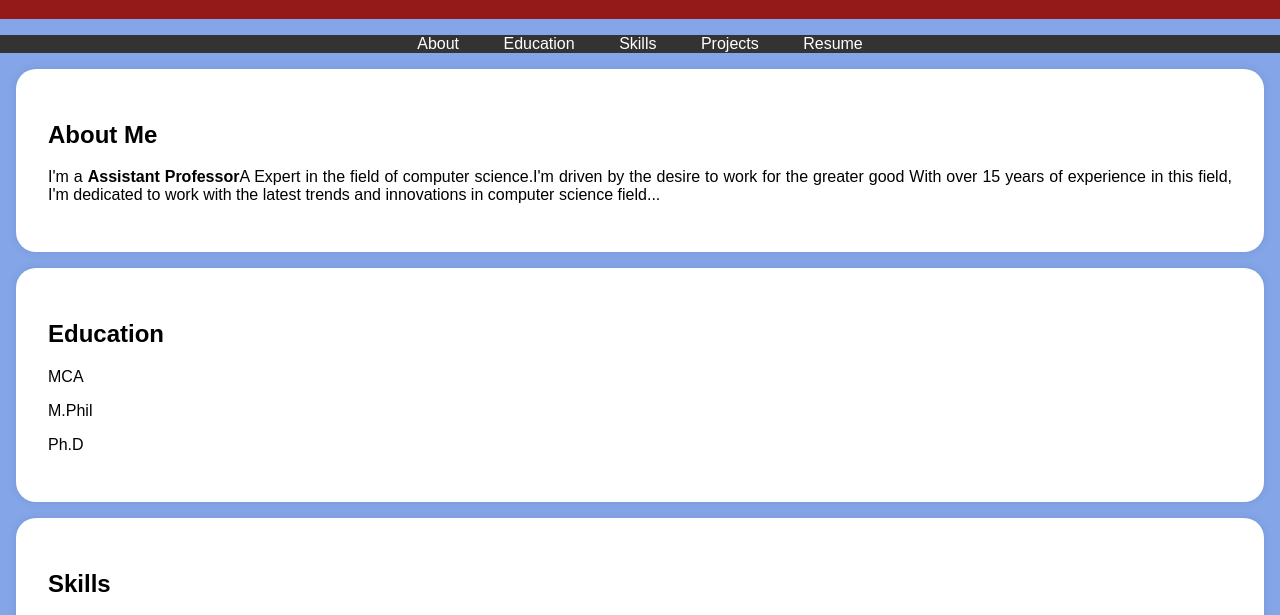
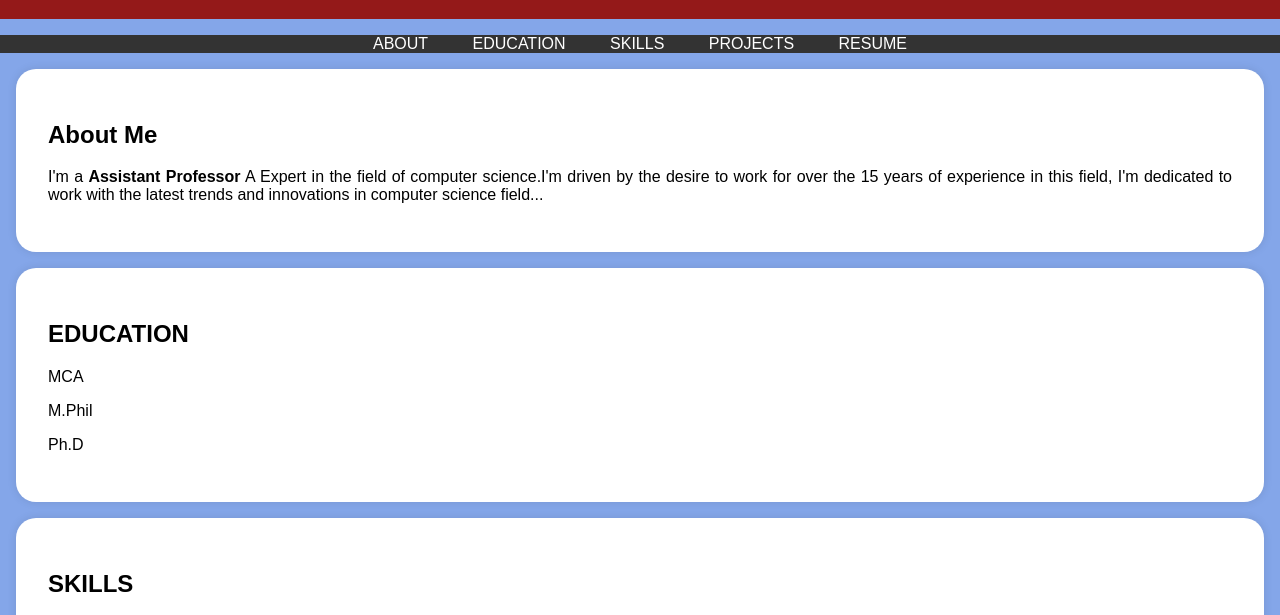
Before and after one commit to Sweetlin83/SSS-PROJECT, a plain HTML site: page index.html in a window 1280 px wide. Shown: the part 178-793 px from the top of the page. Drawn offline with Linux system fonts and the light colour scheme.

Commit message:
Update index.html

```diff
--- a/index.html
+++ b/index.html
@@ -103,11 +103,11 @@
 
     <nav>
         <ul>
-            <li><a href="#about">About</a></li>
-            <li><a href="#education">Education</a></li>
-            <li><a href="#skills">Skills</a></li>
-            <li><a href="#projects">Projects</a></li>
-            <li><a href="#resume">Resume</a></li>
+            <li><a href="#about">ABOUT</a></li>
+            <li><a href="#education">EDUCATION</a></li>
+            <li><a href="#skills">SKILLS</a></li>
+            <li><a href="#projects">PROJECTS</a></li>
+            <li><a href="#resume">RESUME</a></li>
 
         </ul>
     </nav>
@@ -115,13 +115,13 @@
     <section id="about">
         <div class="section-content">
             <h2>About Me</h2>
-            <p>I'm a <b> Assistant Professor</b>A Expert in the field of computer science.I'm driven by the desire to work for the greater good  With over 15 years of experience in this field, I'm dedicated to work with the latest trends and innovations in computer science field...</p>
+            <p>I'm a <b> Assistant Professor</b> A Expert in the field of computer science.I'm driven by the desire to work for over the 15 years of experience in this field, I'm dedicated to work with the latest trends and innovations in computer science field...</p>
         </div>
     </section>
 
     <section id="EDUCATION ">
         <div class="section-content">
-            <h2>Education</h2>
+            <h2>EDUCATION</h2>
             <p>MCA </p>
             <p>M.Phil</p>
             <p>Ph.D </p>
@@ -132,7 +132,7 @@
 
     <section id="SKILLS">
         <div class="section-content">
-            <h2>Skills</h2>
+            <h2>SKILLS</h2>
             <ul>
                 <li>Cloud Computing</li>
                 <li>Python</li>
@@ -145,7 +145,7 @@
 
     <section id="PROJECTS">
         <div class="section-content">
-            <h2>Projects</h2>
+            <h2>PROJECTS</h2>
             <ul>
                 <li><a href="#">Hyper elliptic curve cryptography</a></li>
                 <li><a href="#">EMPLOYEE ATTENDANCE SYSTEM </a></li>
```
